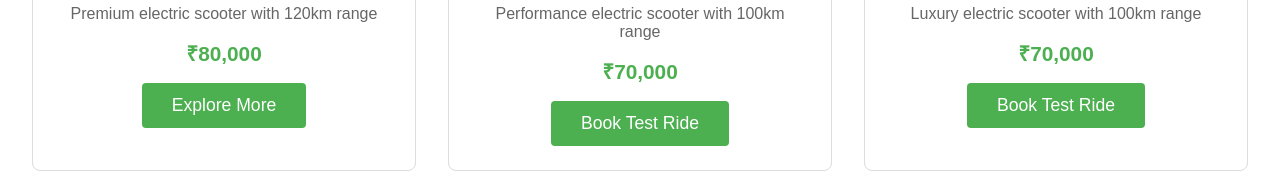
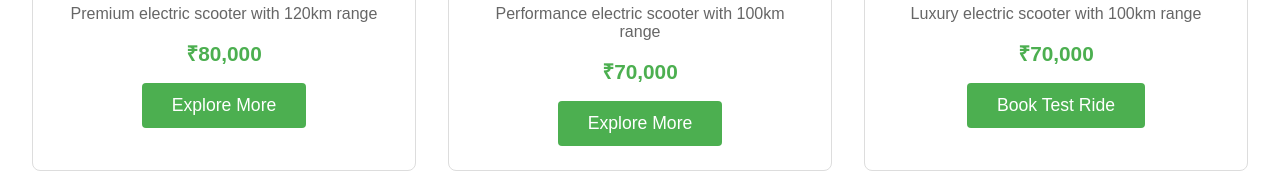
Before and after one commit to Tanjitdeydas/ecorideev, a plain HTML site: page index.html in a window 1280 px wide. Shown: the part 1568-1764 px from the top of the page. Drawn offline with Linux system fonts and the light colour scheme.

Commit message:
Update index.html

```diff
--- a/index.html
+++ b/index.html
@@ -62,7 +62,7 @@
                     <h3>Sportz V2</h3>
                     <p>Performance electric scooter with 100km range</p>
                     <div class="price">₹70,000</div>
-                    <a href="#" class="cta-button">Book Test Ride</a>
+                    <a href="SPORTZV2.html" class="cta-button">Explore More</a>
                 </div>
             </div>
 
```
